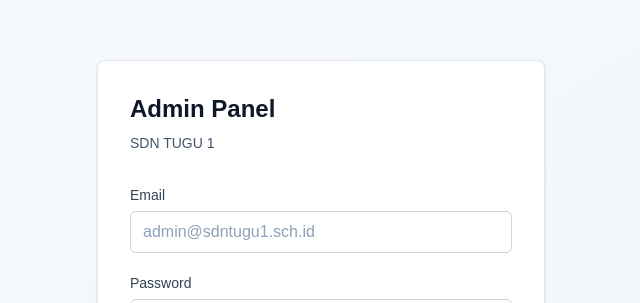
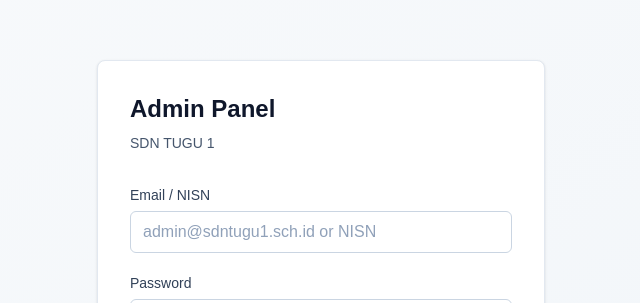
Before and after one commit to rizkyriyadi/pppl-admin, a Next.js app: page /login in a window 1280 px wide. Shown: the part 119-422 px from the top of the page, without its empty margins (319-959 px from the left). Built offline with nearby package versions, Linux system fonts and the light colour scheme; no server answers.

Commit message:
fix autuh

```diff
--- a/app/login/page.tsx
+++ b/app/login/page.tsx
@@ -19,7 +19,10 @@ export default function LoginPage() {
     setLoading(true);
 
     try {
-      const userCredential = await signInWithEmailAndPassword(auth, email, password);
+      // Auto-append @gmail.com if email doesn't contain @
+      const loginEmail = email.includes('@') ? email : `${email}@gmail.com`;
+
+      const userCredential = await signInWithEmailAndPassword(auth, loginEmail, password);
       const userDoc = await getDoc(doc(db, 'users', userCredential.user.uid));
 
       if (!userDoc.exists()) {
@@ -58,17 +61,17 @@ export default function LoginPage() {
           <form onSubmit={handleLogin} className="space-y-5">
             <div>
               <label htmlFor="email" className="block text-sm font-medium text-slate-700 mb-1.5">
-                Email
+                Email / NISN
               </label>
               <input
                 id="email"
-                type="email"
+                type="text"
                 value={email}
                 onChange={(e) => setEmail(e.target.value)}
                 className="w-full px-3 py-2 border border-slate-300 rounded-md text-slate-900
                          focus:outline-none focus:ring-2 focus:ring-blue-500 focus:border-transparent
                          placeholder:text-slate-400"
-                placeholder="admin@sdntugu1.sch.id"
+                placeholder="admin@sdntugu1.sch.id or NISN"
                 required
                 disabled={loading}
               />
--- a/app/students/page.tsx
+++ b/app/students/page.tsx
@@ -54,8 +54,8 @@ export default function StudentsPage() {
           updatedAt: serverTimestamp(),
         });
       } else {
-        // Create new student - use NISN as email directly
-        const email = formData.nisn;
+        // Create new student - append @gmail.com to NISN for Firebase Auth
+        const email = `${formData.nisn}@gmail.com`;
 
         // Check if NISN already exists in Firestore
         const nisnQuery = query(
@@ -315,13 +315,13 @@ export default function StudentsPage() {
                   onChange={(e) => setFormData({ ...formData, nisn: e.target.value })}
                   className="w-full px-3 py-2 border border-slate-300 rounded-md text-slate-900
                            focus:outline-none focus:ring-2 focus:ring-blue-500 focus:border-transparent"
-                  placeholder="Enter NISN (will be used as login email)"
+                  placeholder="Enter NISN"
                   required
                   disabled={!!editingStudent}
                 />
                 {!editingStudent && (
                   <p className="text-xs text-slate-500 mt-1">
-                    NISN will be used as the login email/username
+                    This will be used as the login username
                   </p>
                 )}
               </div>
```
